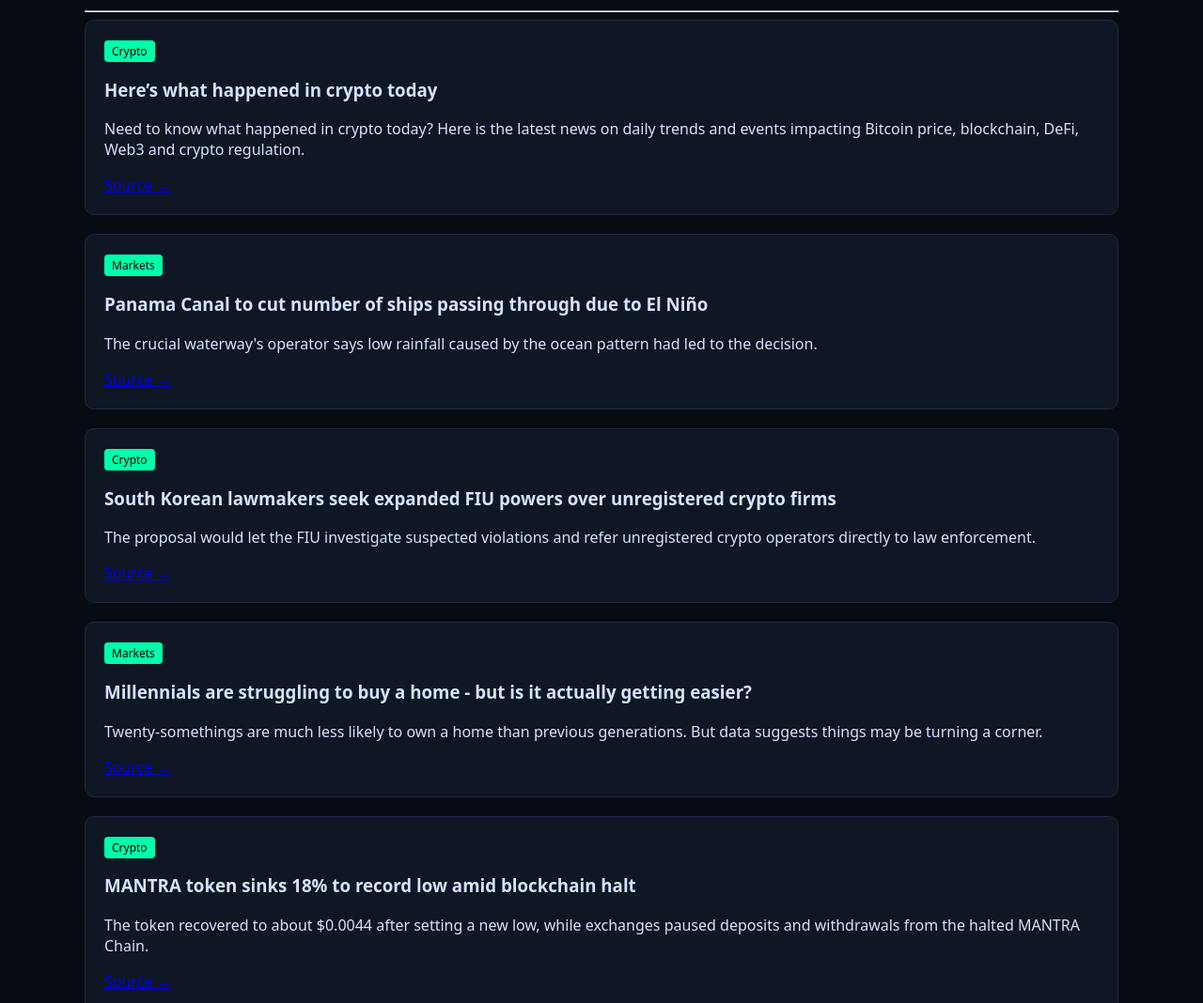
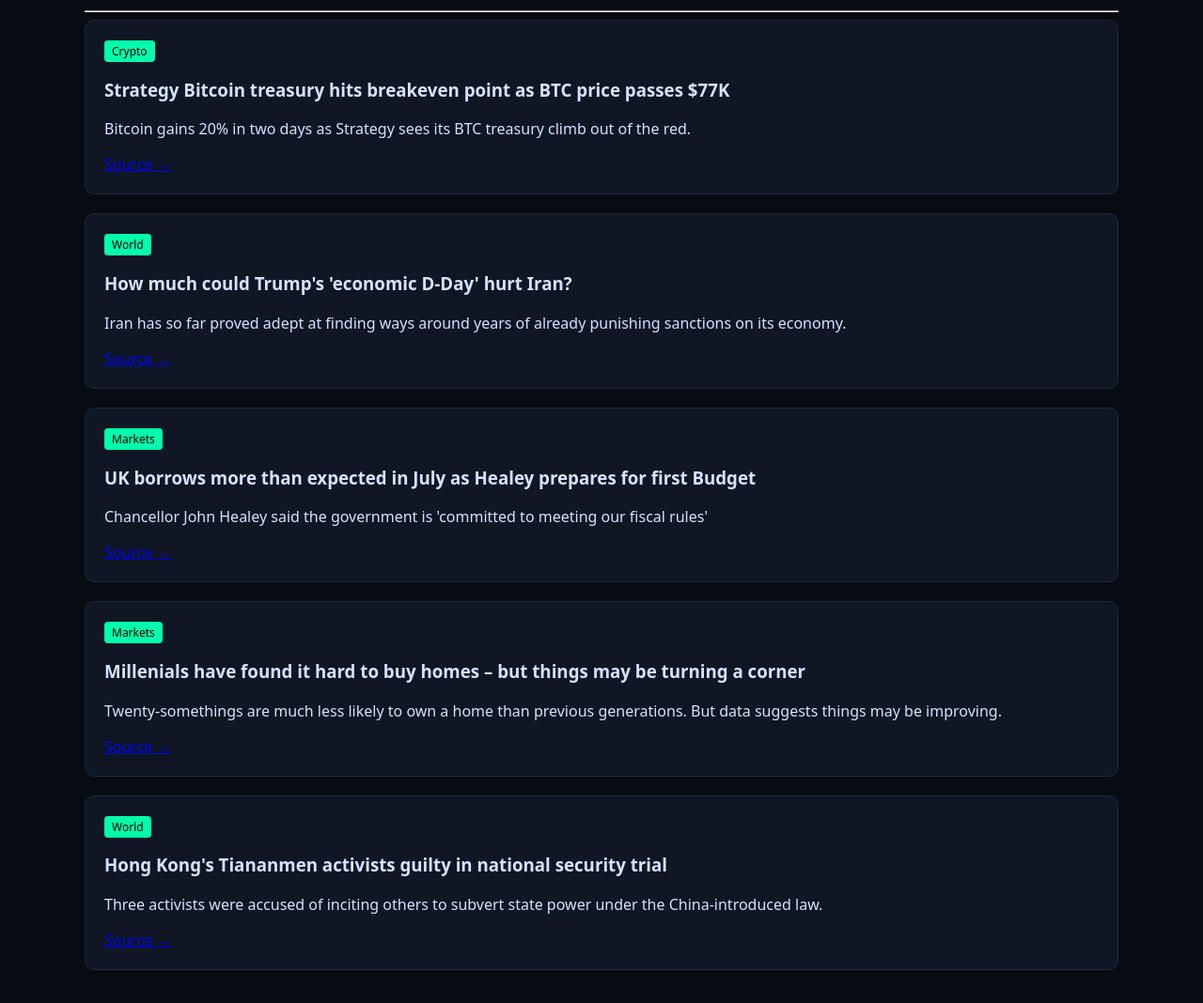
Before and after one commit to svmomin/alien-intelligence-blog, an Eleventy site: page src/posts/2026-08-21-briefing.md in a window 1280 px wide. Shown: the part 200-1268 px from the top of the page at 94% size. Built offline with nearby package versions, Linux system fonts and the light colour scheme; Eleventy itself is replaced by a stand-in of ours; files that its build step writes are made by us from their sources.

Commit message:
Auto alien intelligence post

```diff
--- a/src/posts/2026-08-21-briefing.md
+++ b/src/posts/2026-08-21-briefing.md
@@ -10,35 +10,35 @@ date: "2026-08-21"
 
 <div class="intel-card">
 <span class="intel-category">Crypto</span>
-<h3>Here’s what happened in crypto today</h3>
-<p>Need to know what happened in crypto today? Here is the latest news on daily trends and events impacting Bitcoin price, blockchain, DeFi, Web3 and crypto regulation.</p>
-<a href="https://cointelegraph.com/news/what-happened-in-crypto-today?utm_source=rss_feed&utm_medium=rss&utm_campaign=rss_partner_inbound" target="_blank">Source →</a>
+<h3>Strategy Bitcoin treasury hits breakeven point as BTC price passes $77K</h3>
+<p>Bitcoin gains 20% in two days as Strategy sees its BTC treasury climb out of the red.</p>
+<a href="https://cointelegraph.com/markets/strategy-bitcoin-treasury-hits-breakeven-point-as-btc-price-passes-77k?utm_source=rss_feed&utm_medium=rss&utm_campaign=rss_partner_inbound" target="_blank">Source →</a>
+</div>
+
+<div class="intel-card">
+<span class="intel-category">World</span>
+<h3>How much could Trump's 'economic D-Day' hurt Iran? </h3>
+<p>Iran has so far proved adept at finding ways around years of already punishing sanctions on its economy.</p>
+<a href="https://www.bbc.co.uk/news/articles/cre4gdvlj9ro?at_medium=RSS&at_campaign=rss" target="_blank">Source →</a>
 </div>
 
 <div class="intel-card">
 <span class="intel-category">Markets</span>
-<h3>Panama Canal to cut number of ships passing through due to El Niño</h3>
-<p>The crucial waterway's operator says low rainfall caused by the ocean pattern had led to the decision.</p>
-<a href="https://www.bbc.co.uk/news/articles/cwyl0jkxxryo?at_medium=RSS&at_campaign=rss" target="_blank">Source →</a>
-</div>
-
-<div class="intel-card">
-<span class="intel-category">Crypto</span>
-<h3>South Korean lawmakers seek expanded FIU powers over unregistered crypto firms</h3>
-<p>The proposal would let the FIU investigate suspected violations and refer unregistered crypto operators directly to law enforcement.</p>
-<a href="https://cointelegraph.com/news/south-korea-fiu-unregistered-crypto-firms-bill?utm_source=rss_feed&utm_medium=rss&utm_campaign=rss_partner_inbound" target="_blank">Source →</a>
+<h3>UK borrows more than expected in July as Healey prepares for first Budget</h3>
+<p>Chancellor John Healey said the government is 'committed to meeting our fiscal rules'</p>
+<a href="https://www.bbc.co.uk/news/articles/cly8kzkyvwgo?at_medium=RSS&at_campaign=rss" target="_blank">Source →</a>
 </div>
 
 <div class="intel-card">
 <span class="intel-category">Markets</span>
-<h3>Millennials are struggling to buy a home - but is it actually getting easier?</h3>
-<p>Twenty-somethings are much less likely to own a home than previous generations. But data suggests things may be turning a corner.</p>
+<h3>Millenials have found it hard to buy homes – but things may be turning a corner</h3>
+<p>Twenty-somethings are much less likely to own a home than previous generations. But data suggests things may be improving.</p>
 <a href="https://www.bbc.co.uk/news/articles/cgewlld498xo?at_medium=RSS&at_campaign=rss" target="_blank">Source →</a>
 </div>
 
 <div class="intel-card">
-<span class="intel-category">Crypto</span>
-<h3>MANTRA token sinks 18% to record low amid blockchain halt </h3>
-<p>The token recovered to about $0.0044 after setting a new low, while exchanges paused deposits and withdrawals from the halted MANTRA Chain.</p>
-<a href="https://cointelegraph.com/markets/mantra-token-record-low-blockchain-halt?utm_source=rss_feed&utm_medium=rss&utm_campaign=rss_partner_inbound" target="_blank">Source →</a>
+<span class="intel-category">World</span>
+<h3>Hong Kong's Tiananmen activists guilty in national security trial</h3>
+<p>Three activists were accused of inciting others to subvert state power under the China-introduced law.</p>
+<a href="https://www.bbc.co.uk/news/articles/c1l10mdrld5o?at_medium=RSS&at_campaign=rss" target="_blank">Source →</a>
 </div>
```
